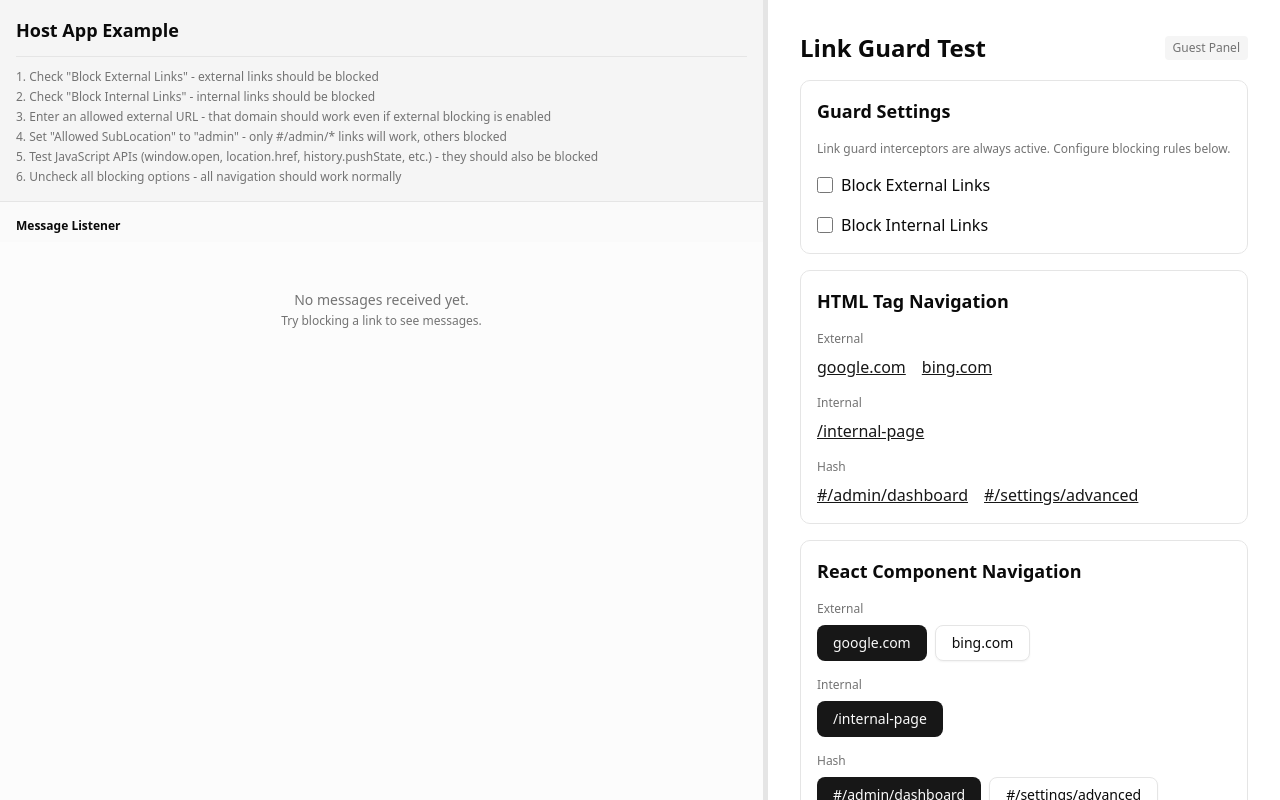
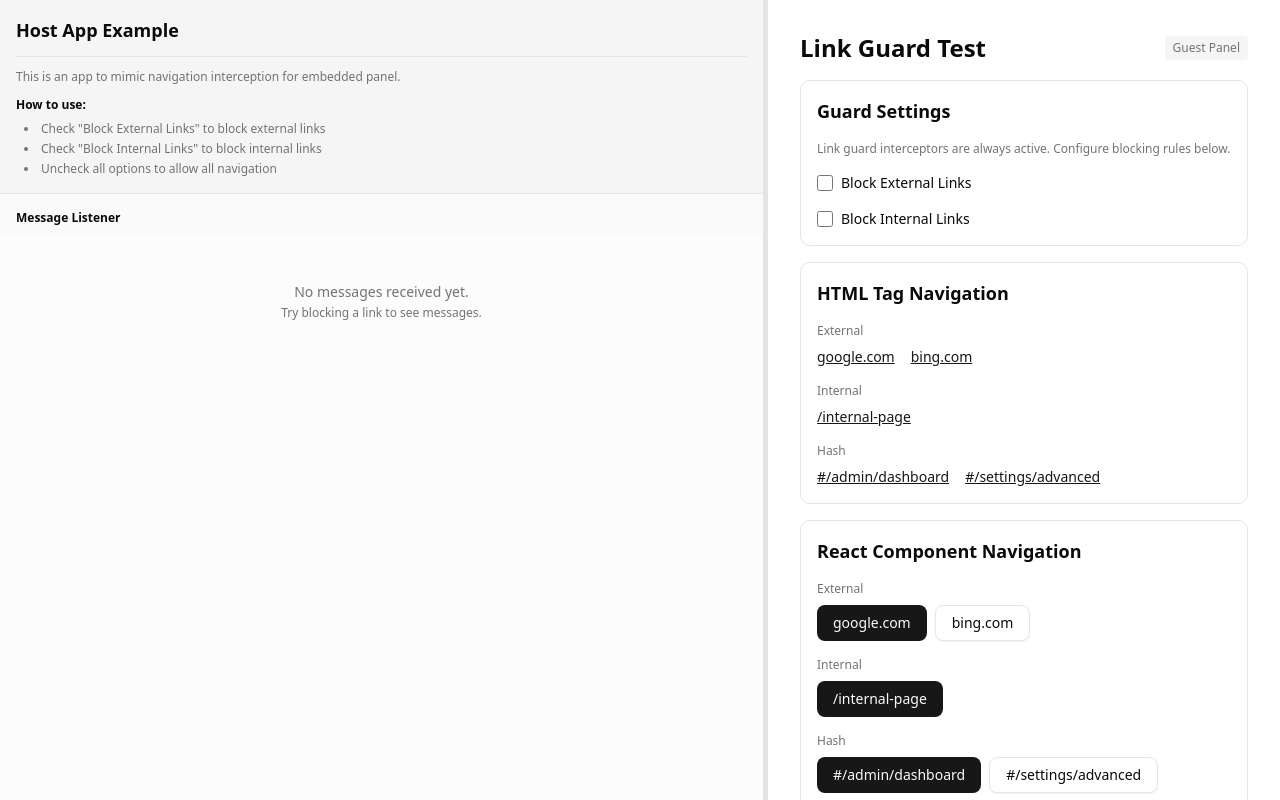
Before and after one commit to jesse23/nav-intercept-example, a React (Vite) app: page / in a window 1280 px wide. Built offline with nearby package versions, Linux system fonts and the light colour scheme.

Commit message:
Enhance App component with auto-scrolling for new messages and improve instructions clarity. Introduce a ref for message end to facilitate smooth scrolling, and update the instructions section for better user guidance on link blocking features.

```diff
--- a/src/App.tsx
+++ b/src/App.tsx
@@ -1,4 +1,4 @@
-import { useState, useEffect } from "react"
+import { useState, useEffect, useRef } from "react"
 import { Button } from "@/components/ui/button"
 import { linkGuard } from "@/lib/linkGuard"
 
@@ -18,6 +18,7 @@ function App() {
   const [splitPosition, setSplitPosition] = useState(60) // Percentage for native app panel
   const [isDragging, setIsDragging] = useState(false)
   const [isMobile, setIsMobile] = useState(false)
+  const messagesEndRef = useRef<HTMLDivElement>(null)
 
   useEffect(() => {
     // Configure link guard with current options
@@ -65,8 +66,8 @@ function App() {
             data: event.data,
             timestamp: new Date(),
           }
-          // Keep only last 50 messages
-          return [newMessage, ...prev].slice(0, 50)
+          // Keep only last 50 messages (latest at bottom)
+          return [...prev, newMessage].slice(-50)
         })
       }
     }
@@ -77,6 +78,11 @@ function App() {
       window.removeEventListener('message', handleMessage)
     }
   }, [])
+
+  // Auto-scroll to bottom when new messages arrive
+  useEffect(() => {
+    messagesEndRef.current?.scrollIntoView({ behavior: 'smooth' })
+  }, [messages])
 
   useEffect(() => {
     const checkMobile = () => {
@@ -140,14 +146,15 @@ function App() {
         <div className="p-4 border-b bg-muted">
           <h2 className="text-lg font-semibold">Host App Example</h2>
           <div className="mt-3 pt-3 border-t">
-            <ol className="text-xs text-muted-foreground list-decimal list-inside space-y-1">
-              <li>Check "Block External Links" - external links should be blocked</li>
-              <li>Check "Block Internal Links" - internal links should be blocked</li>
-              <li>Enter an allowed external URL - that domain should work even if external blocking is enabled</li>
-              <li>Set "Allowed SubLocation" to "admin" - only #/admin/* links will work, others blocked</li>
-              <li>Test JavaScript APIs (window.open, location.href, history.pushState, etc.) - they should also be blocked</li>
-              <li>Uncheck all blocking options - all navigation should work normally</li>
-            </ol>
+            <p className="text-xs text-muted-foreground mb-3">
+              This is an app to mimic navigation interception for embedded panel.
+            </p>
+            <p className="text-xs font-semibold mb-2">How to use:</p>
+            <ul className="text-xs text-muted-foreground list-disc list-inside space-y-1 ml-2">
+              <li>Check "Block External Links" to block external links</li>
+              <li>Check "Block Internal Links" to block internal links</li>
+              <li>Uncheck all options to allow all navigation</li>
+            </ul>
           </div>
         </div>
         <div className="px-4 pt-4 pb-2 bg-muted/30">
@@ -180,6 +187,7 @@ function App() {
               </div>
             ))
           )}
+          <div ref={messagesEndRef} />
         </div>
         {messages.length > 0 && (
           <div className="p-2 border-t bg-muted/50">
@@ -234,7 +242,7 @@ function App() {
                     onChange={(e) => setBlockExternal(e.target.checked)}
                     className="w-4 h-4"
                   />
-                  <span>Block External Links</span>
+                  <span className="text-sm">Block External Links</span>
                 </label>
                 {blockExternal && (
                   <div className="ml-6 flex flex-col gap-2">
@@ -244,7 +252,7 @@ function App() {
                       value={allowedExternalUrl}
                       onChange={(e) => setAllowedExternalUrl(e.target.value)}
                       placeholder="e.g., https://example.com"
-                      className="px-3 py-2 border rounded-md"
+                      className="text-sm px-3 py-2 border rounded-md"
                     />
                     <p className="text-xs text-muted-foreground">
                       Single external URL that will be allowed even if "Block External Links" is enabled
@@ -262,7 +270,7 @@ function App() {
                     onChange={(e) => setBlockInternal(e.target.checked)}
                     className="w-4 h-4"
                   />
-                  <span>Block Internal Links</span>
+                  <span className="text-sm">Block Internal Links</span>
                 </label>
                 {blockInternal && (
                   <div className="ml-6 flex flex-col gap-2">
@@ -272,7 +280,7 @@ function App() {
                       value={allowSubLocation}
                       onChange={(e) => setAllowSubLocation(e.target.value)}
                       placeholder="e.g., admin, public"
-                      className="px-3 py-2 border rounded-md"
+                      className="text-sm px-3 py-2 border rounded-md"
                     />
                     <p className="text-xs text-muted-foreground">
                       Only allow links matching #/&lt;sublocation&gt;/... pattern
@@ -293,7 +301,7 @@ function App() {
                       href="https://google.com"
                       target="_blank"
                       rel="noopener noreferrer"
-                      className="text-primary underline hover:no-underline"
+                      className="text-sm text-primary underline hover:no-underline"
                     >
                       google.com
                     </a>
@@ -301,7 +309,7 @@ function App() {
                       href="https://bing.com"
                       target="_blank"
                       rel="noopener noreferrer"
-                      className="text-primary underline hover:no-underline"
+                      className="text-sm text-primary underline hover:no-underline"
                     >
                       bing.com
                     </a>
@@ -310,7 +318,7 @@ function App() {
                 <div className="flex flex-col gap-2">
                   <p className="text-xs font-medium text-muted-foreground">Internal</p>
                   <div className="flex flex-wrap gap-2">
-                    <a href="/internal-page" className="text-primary underline hover:no-underline">
+                    <a href="/internal-page" className="text-sm text-primary underline hover:no-underline">
                       /internal-page
                     </a>
                   </div>
@@ -318,10 +326,10 @@ function App() {
                 <div className="flex flex-col gap-2">
                   <p className="text-xs font-medium text-muted-foreground">Hash</p>
                   <div className="flex flex-wrap gap-4">
-                    <a href="#/admin/dashboard" className="text-primary underline hover:no-underline">
+                    <a href="#/admin/dashboard" className="text-sm text-primary underline hover:no-underline">
                       #/admin/dashboard
                     </a>
-                    <a href="#/settings/advanced" className="text-primary underline hover:no-underline">
+                    <a href="#/settings/advanced" className="text-sm text-primary underline hover:no-underline">
                       #/settings/advanced
                     </a>
                   </div>
```
